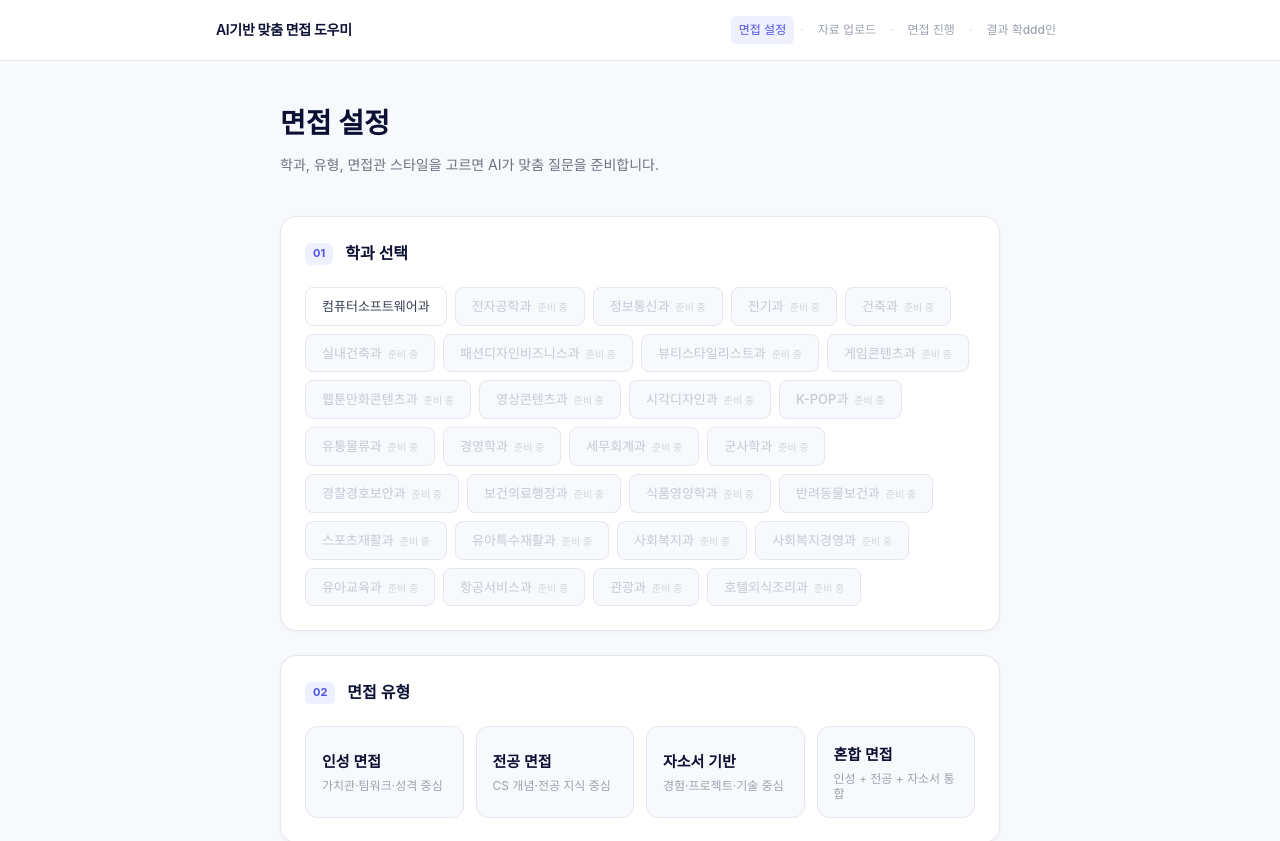
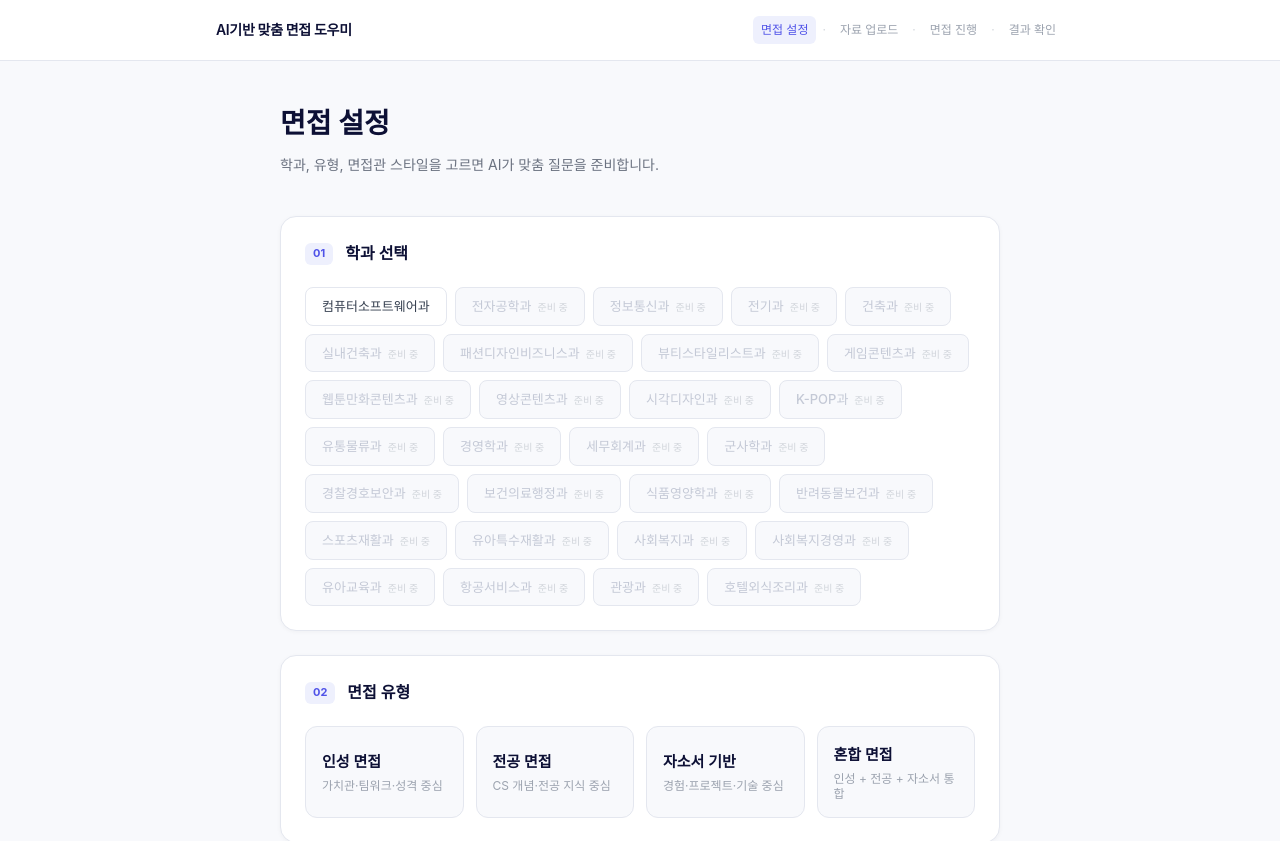
Before and after one commit to yeop-2ee/ai-interview-assistant, a Next.js app in the folder frontend/: page /setup in a window 1280 px wide. Shown: the top 841 px of the page. Built offline with nearby package versions, Linux system fonts and the light colour scheme.

Commit message:
test commit

```diff
--- a/frontend/src/components/Navbar.tsx
+++ b/frontend/src/components/Navbar.tsx
@@ -8,7 +8,7 @@ const STEPS = [
   { href: "/setup", label: "면접 설정" },
   { href: "/upload", label: "자료 업로드" },
   { href: "/interview", label: "면접 진행" },
-  { href: "/report", label: "결과 확ddd인" },
+  { href: "/report", label: "결과 확인" },
 ];
 
 export function Navbar({ isAdmin = false }: { isAdmin?: boolean }) {
```
